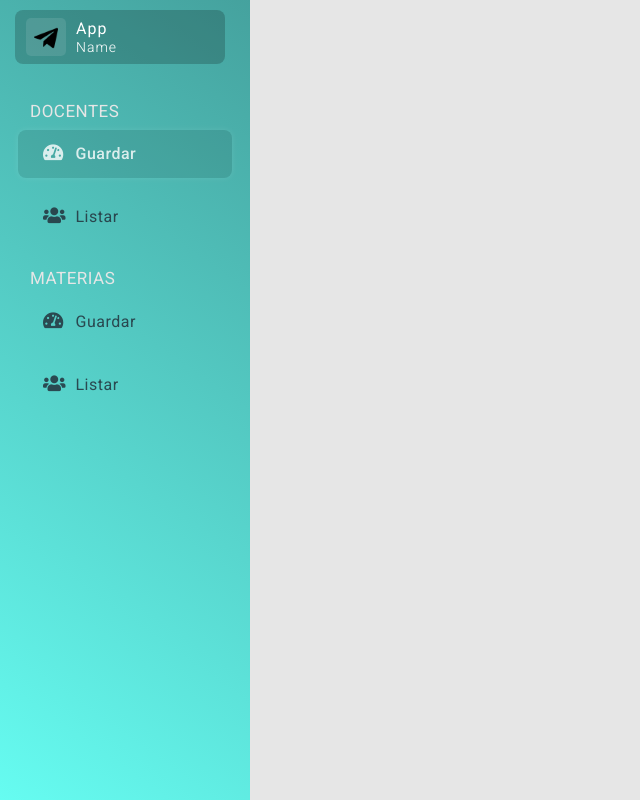
After one commit to aborda001/web_app, a PHP site: page /resources/templates/panel.php in a window 1280 px wide. The commit adds this page. Shown: the whole page, without its empty margins (0-640 px from the left). Run offline with PHP 8.4, Linux system fonts and the light colour scheme; some libraries are stand-ins or nearby versions.

Commit message:
Estructurando todos los templates y carpetas

```diff
--- /dev/null
+++ b/public/css/index.css
@@ -0,0 +1,204 @@
+::-webkit-scrollbar {
+  width: 5px;
+}
+/* Track */
+::-webkit-scrollbar-track {
+  box-shadow: inset 0 0 5px rgb(0, 0, 0, 0.1);
+  border-radius: 10px;
+}
+
+/* Handle */
+::-webkit-scrollbar-thumb {
+  background: rgb(69, 162, 158, 0.2);
+  border-radius: 10px;
+}
+
+/* Handle on hover */
+::-webkit-scrollbar-thumb:hover {
+  background: rgb(69, 162, 158, 0.6);
+  cursor: pointer;
+}
+
+body {
+  background-color: #e6e6e6;
+}
+
+.page .sidebar {
+  background: linear-gradient(35deg, #66fcf1, #45a29e);
+  position: fixed;
+  top: 0;
+  left: 0;
+  width: 250px;
+  height: 100vh;
+  overflow-y: auto;
+  overflow-x: hidden;
+  transition: all 0.3s ease;
+}
+
+.page .content {
+  margin-left: 250px;
+  transition: all 0.3s ease;
+}
+
+.navigationBar {
+  background-color: white;
+  height: 50px;
+  display: flex;
+  padding: 38px 0px;
+  align-items: center;
+  box-shadow: 0 4px 2px -2px #c5c6c7;
+}
+
+.sidebarToggle {
+  font-size: 16px;
+  color: rgb(0, 0, 0, 0.8);
+  margin-left: -20px;
+  z-index: 999;
+  border-radius: 50px;
+  background-color: #e6e6e6;
+  transition: all 0.3s ease;
+  outline: none !important;
+  box-shadow: none !important;
+}
+
+.sidebarToggle.active {
+  margin-left: 10px;
+}
+
+.sidebarToggle:hover {
+  color: white;
+}
+
+.page .content .container {
+  margin: 30px;
+  background: #fff;
+  padding: 50px;
+  line-height: 28px;
+}
+
+body.active .page .sidebar {
+  left: -250px;
+}
+
+body.active .page .content {
+  margin-left: 0;
+  width: 100%;
+}
+
+.sidebar-header {
+  padding: 10px 25px 10px 15px;
+}
+
+.sidebar-logo-container {
+  background-color: rgb(0, 0, 0, 0.2);
+  border-radius: 8px;
+  padding-left: 3px;
+  display: flex;
+}
+
+.logo-container {
+  max-width: 40px;
+  background-color: rgb(255, 255, 255, 0.1);
+  border-radius: 5px;
+  margin: 8px;
+  padding: 6px 8px;
+}
+
+.brand-name-container {
+  margin: 10px 55px 0px 2px;
+  padding: 0px;
+}
+
+.logo-sidebar {
+  width: 100%;
+  height: auto;
+}
+
+.brand-name {
+  color: white;
+  margin: 0px;
+  line-height: 1.1rem;
+  font-size: 16px;
+  letter-spacing: 1px;
+  font-family: 'Roboto', sans-serif;
+}
+
+.brand-subname {
+  font-weight: 300;
+  font-size: 14px;
+}
+
+.navigation-list {
+  list-style-type: none;
+  padding: 0px 18px;
+  margin-top: -10px;
+}
+
+.navigation-list-item {
+  padding: 12px 18px 12px 25px;
+  margin: 15px 0px;
+  border-radius: 8px;
+}
+
+.navigation-list-item:hover {
+  background: rgb(0, 0, 0, 0.05);
+  box-shadow: 0 0 0.4em rgb(255, 255, 255, 0.1);
+  cursor: pointer;
+}
+
+.navigation-list-item.active {
+  background: rgb(0, 0, 0, 0.1);
+  box-shadow: 0 0 0.4em rgb(255, 255, 255, 0.1);
+}
+
+.navigation-link {
+  color: rgb(31, 40, 51, 0.8);
+  letter-spacing: 0.5px;
+  font-weight: 400;
+  text-decoration: none;
+  font-size: 16px;
+  font-family: 'Roboto', sans-serif;
+}
+
+.navigation-link i {
+  font-size: 18px;
+}
+
+.navigation-list-item:hover .navigation-link {
+  color: rgb(255, 255, 255, 0.7);
+}
+
+.navigation-list-item.active .navigation-link {
+  color: rgb(255, 255, 255, 0.8);
+  font-weight: 500;
+}
+
+.teams-title-container {
+  padding-left: 30px;
+  margin-top: 25px;
+  margin-bottom: 5px;
+}
+
+.teams-title {
+  letter-spacing: 0.5px;
+  font-size: 17px;
+  color: #e6e6e6;
+  font-family: 'Roboto', sans-serif;
+}
+
+.teams-list {
+  padding-left: 32px;
+  list-style-type: none;
+}
+
+.teams-item {
+  letter-spacing: 0.5px;
+  font-size: 16px;
+  color: rgb(31, 40, 51, 0.8);
+  font-family: 'Roboto', sans-serif;
+  margin-bottom: 30px;
+}
+
+.teams-item i {
+  font-size: 12px;
+}
--- /dev/null
+++ b/public/js/main.js
@@ -0,0 +1,5 @@
+let sidebarToggle = document.querySelector(".sidebarToggle");
+sidebarToggle.addEventListener("click", function () {
+  document.querySelector("body").classList.toggle("active");
+  document.getElementById("sidebarToggle").classList.toggle("active");
+});
--- a/resources/templates/footer.php
+++ b/resources/templates/footer.php
@@ -1,5 +1,7 @@
-<div id="footer">
-    Footer content...
 </div>
+<script src="https://code.jquery.com/jquery-3.6.0.min.js" integrity="sha256-/xUj+3OJU5yExlq6GSYGSHk7tPXikynS7ogEvDej/m4=" crossorigin="anonymous"></script>
+<script src="https://cdn.jsdelivr.net/npm/bootstrap@5.0.2/dist/js/bootstrap.bundle.min.js" integrity="sha384-MrcW6ZMFYlzcLA8Nl+NtUVF0sA7MsXsP1UyJoMp4YLEuNSfAP+JcXn/tWtIaxVXM" crossorigin="anonymous"></script>
+<script src="js/main.js"></script>
 </body>
+
 </html>
--- /dev/null
+++ b/resources/templates/panel.php
@@ -0,0 +1,98 @@
+<!DOCTYPE html>
+<html lang="en">
+
+<head>
+  <meta charset="UTF-8">
+  <meta http-equiv="X-UA-Compatible" content="IE=edge">
+  <meta name="viewport" content="width=device-width, initial-scale=1.0">
+  <link rel="stylesheet" href="https://pro.fontawesome.com/releases/v5.10.0/css/all.css" />
+  <link href="https://cdn.jsdelivr.net/npm/bootstrap@5.0.2/dist/css/bootstrap.min.css" rel="stylesheet" integrity="sha384-EVSTQN3/azprG1Anm3QDgpJLIm9Nao0Yz1ztcQTwFspd3yD65VohhpuuCOmLASjC" crossorigin="anonymous">
+  <!-- Google Fonts -->
+  <link href="https://fonts.googleapis.com/css?family=Roboto:300,400,500,700&display=swap" rel="stylesheet" />
+  <link rel="stylesheet" href="css/index.css">
+  <link rel="icon" type="image/png" href="images/logo.png" sizes="16x16">
+
+  <title>Simple site</title>
+</head>
+
+<body>
+  <div class="page">
+    <div class="sidebar">
+      <div class="sidebar-header">
+        <div class="sidebar-logo-container">
+          <div class="logo-container">
+            <img class="logo-sidebar" src="images/logo.png" />
+          </div>
+          <div class="brand-name-container">
+            <p class="brand-name">
+              App<br />
+              <span class="brand-subname">
+                Name
+              </span>
+            </p>
+          </div>
+        </div>
+      </div>
+      <div class="sidebar-body">
+        <div class="teams-title-container">
+          <p class="teams-title">DOCENTES
+          </p>
+        </div>
+        <ul class="navigation-list">
+          <li class="navigation-list-item active">
+            <a class="navigation-link" href="/">
+              <div class="row">
+                <div class="col-2">
+                  <i class="fas fa-tachometer-alt"></i>
+                </div>
+                <div class="col-9">
+                  Guardar
+                </div>
+              </div>
+            </a>
+          </li>
+          <li class="navigation-list-item">
+            <a class="navigation-link" href="/">
+              <div class="row">
+                <div class="col-2">
+                  <i class="fas fa-users"></i>
+                </div>
+                <div class="col-9">
+                  Listar
+                </div>
+              </div>
+            </a>
+          </li>
+        </ul>
+        <div class="teams-title-container">
+          <p class="teams-title">MATERIAS
+          </p>
+        </div>
+        <ul class="navigation-list">
+          <li class="navigation-list-item">
+            <a class="navigation-link" href="/">
+              <div class="row">
+                <div class="col-2">
+                  <i class="fas fa-tachometer-alt"></i>
+                </div>
+                <div class="col-9">
+                  Guardar
+                </div>
+              </div>
+            </a>
+          </li>
+          <li class="navigation-list-item">
+            <a class="navigation-link" href="/">
+              <div class="row">
+                <div class="col-2">
+                  <i class="fas fa-users"></i>
+                </div>
+                <div class="col-9">
+                  Listar
+                </div>
+              </div>
+            </a>
+          </li>
+        </ul>
+      </div>
+    </div>
```
Also changed, not shown: public/index.php (+4 -8 lines), resources/templates/header.php (deleted, +0 -19 lines), resources/templates/navbar.php (added, +9 -0 lines), resources/templates/rightPanel.php (deleted, +0 -11 lines), public/images/logo.png (added).
